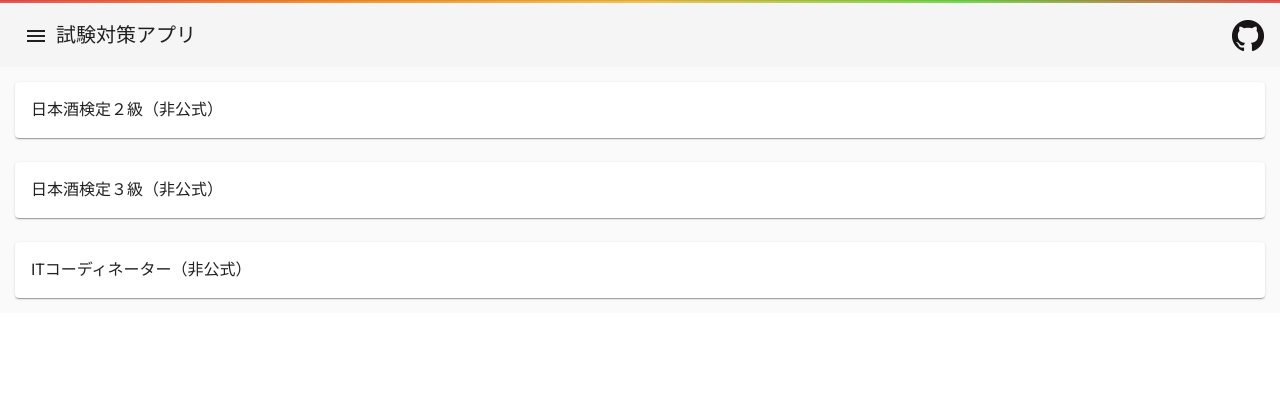
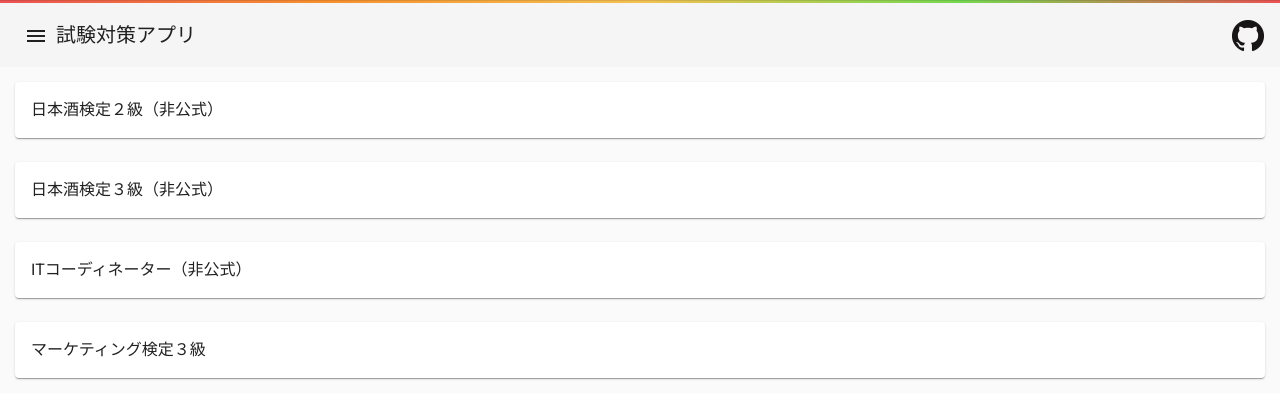
Before and after one commit to hc-satoshiwatanabe/Liquor-testing, an Angular app: page / in a window 1280 px wide. Shown: the top 418 px of the page. Built offline with nearby package versions, Linux system fonts and the light colour scheme.

Commit message:
マーケティング検定３級 追加

```diff
--- /dev/null
+++ b/src/app/pages/data/data_marketing3.ts
@@ -0,0 +1,15 @@
+import { Question } from './model';
+
+export const marketing3: Question[] = [
+  {
+    "chapter": "マーケティング・ミックスのなかで、「価格の特徴」について述べた文章として誤っているものを、選びなさい",
+    "items": [
+      { "val": 0, "name": "価格は他のマーケティング・ミックスの諸要素とは異なり、それ自体が確定的に利益を生み出す。" },
+      { "val": 1, "name": "価格の他のマーケティング・ミックスのあり方に影響を受けるため、設定しうる価格水準が変化する。" },
+      { "val": 2, "name": "価格の設定によって需要数量は変動するが、コストの水準にまで影響を及ぼすことはない。" },
+      { "val": 3, "name": "低価格にしても、それがそのまま需要数量を増やすとは限らない。" }
+    ],
+    "answer": [2],
+    "tips": "マーケティング・ミックス（価格、流通、プロモーション、製品）のなかで、価格がいかなる特徴をもつかを確認したい。価格は他のマーケティング・ミックスの所要ととはことなり、それ自体が確定的に利益を生み出す。\n　価格以外のマーケティング・ミックスは、需要数量に盈虚言うを与えることで、売上に貢献する。しかし価格はそれ自体が売上に直結する。"
+  }
+];
--- a/src/app/pages/home/home.component.html
+++ b/src/app/pages/home/home.component.html
@@ -5,5 +5,7 @@
       <mat-card class="yubi" [routerLink]="['/question/nihonsyu3']" >日本酒検定３級（非公式）</mat-card>
     <br>
       <mat-card class="yubi" [routerLink]="['/question/itca']">ITコーディネーター（非公式）</mat-card>
-  </nav>
+    <br>
+      <mat-card class="yubi" [routerLink]="['/question/marketing3']">マーケティング検定３級</mat-card>
+    </nav>
 </div>
--- a/src/app/pages/question/question.component.ts
+++ b/src/app/pages/question/question.component.ts
@@ -3,6 +3,7 @@ import { itca } from '../data/data_itca';
 import { Question } from '../data/model';
 import { nihonsyu3 } from '../data/data_nihonsyu3';
 import { nihonsyu2 } from '../data/data_nihonsyu2';
+import { marketing3 } from '../data/data_marketing3';
 import { Component, OnInit, ViewChild } from '@angular/core';
 import { ActivatedRoute } from '@angular/router';
 import { MatDialog } from '@angular/material/dialog';
@@ -98,6 +99,10 @@ export class QuestionComponent implements OnInit {
         this.SetQuestions(itca);
         break;
 
+      case 'marketing3':
+        // マーケティング検定３級
+        this.SetQuestions(marketing3);
+        break;
     }
 
   }
```
